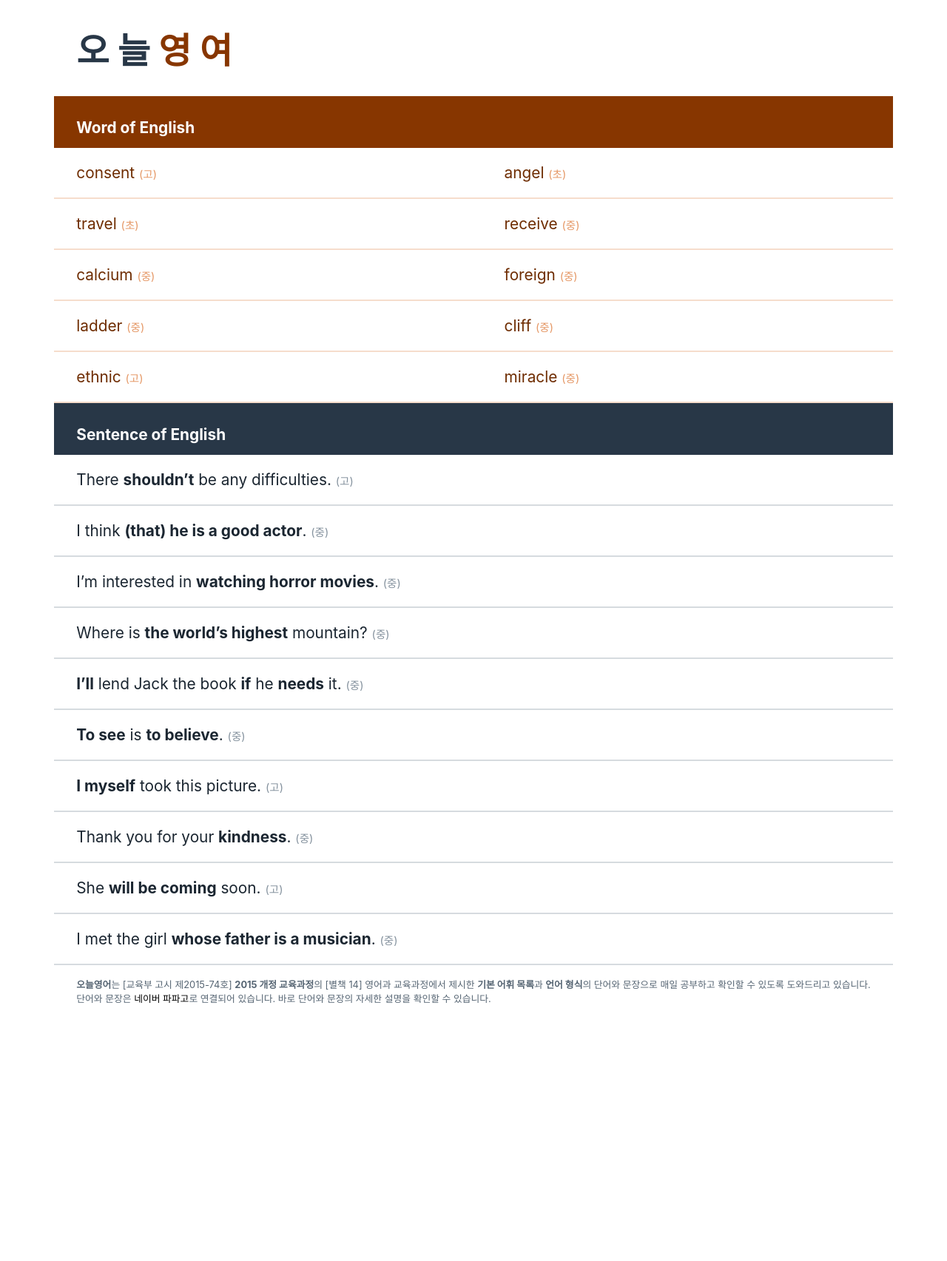
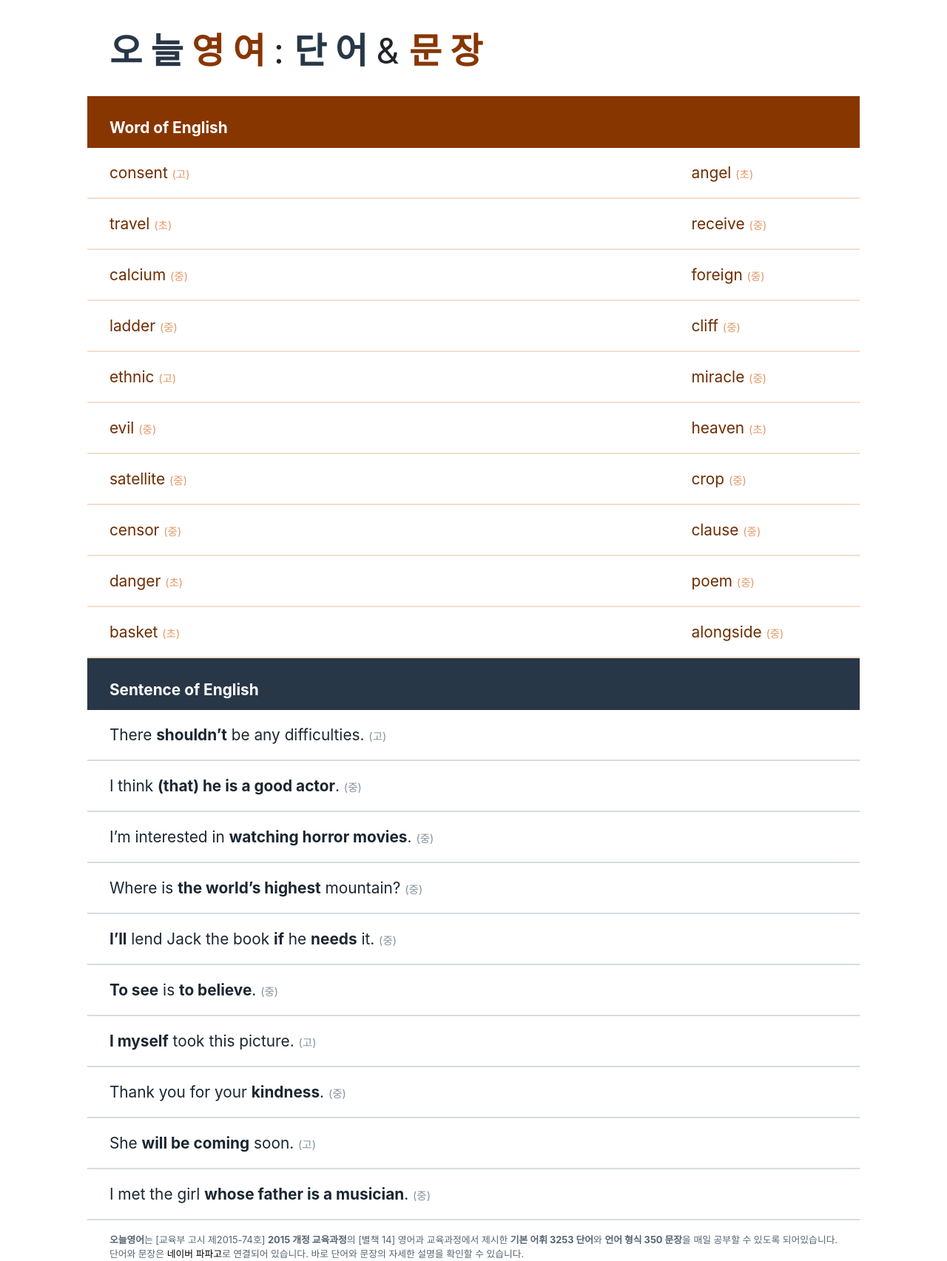
Before and after one commit to jacealan/Jace, a Django app: page /eng/ in a window 1280 px wide. Shown: the whole page at 74% size. Before the commit the page ends 1356 px from the top, so only its background shows below. Run offline with Django 3.2, Linux system fonts and the light colour scheme; data comes from the database, SQL or seed files in the repository; some libraries are stand-ins or nearby versions.

Commit message:
modified

```diff
--- a/eng/templates/eng/eng_today.html
+++ b/eng/templates/eng/eng_today.html
@@ -23,9 +23,14 @@
 
     {% if word_list %}
     <table>
-        <tr><td colspan="2" style="font-size:3em;padding:30;">
+        <tr>
+            <td style="font-size:3em;padding:30;">
             <span style="color:#283747;"><b> 오 늘 </b></span><span style="color:#873600;"><b> 영 여 </b></span>
-         </td></tr>
+            {# </td>#}
+            {# <td style="font-size:3em;padding:30;">#}
+            : <span style="color:#283747;"><b> 단 어 </b></span> & <span style="color:#873600;"><b> 문 장 </b></span>
+            </td>
+         </tr>
         <tr>
             <td colspan="2" bgcolor="#873600" style="color:white;padding-top:30;padding-bottom:15 ;" height="50"><b>Word of English</b></td>
         </tr>
@@ -101,8 +106,8 @@
         {% endfor %}
         <tr><td colspan="2" style="font-size:0.8em;color:#566573;">
             <br><b>오늘영어</b>는 [교육부 고시 제2015-74호] <b>2015 개정 교육과정</b>의
-            [별책 14] 영어과 교육과정에서 제시한 <b>기본 어휘 목록</b>과 <b>언어 형식</b>의
-            단어와 문장으로 매일 공부하고 확인할 수 있도록 도와드리고 있습니다.
+            [별책 14] 영어과 교육과정에서 제시한 <b>기본 어휘 3253 단어</b>와 <b>언어 형식 350 문장</b>을
+            매일 공부할 수 있도록 되어있습니다.
             <br>단어와 문장은 <a href="http://translate.naver.com">네이버 파파고</a>로 연결되어 있습니다.
             바로 단어와 문장의 자세한 설명을 확인할 수 있습니다.
         </td></tr>
--- a/eng/views.py
+++ b/eng/views.py
@@ -7,6 +7,6 @@ def eng_today(request):
 
     # sentence_list[2]= Sentences.objects.filter(pk=2)
     sentence_list = Sentences.objects.all().order_by('?')[:10]
-    word_list = Words.objects.all().order_by('?')[:10]
+    word_list = Words.objects.all().order_by('?')[:20]
     context = {'sentence_list': sentence_list, 'word_list': word_list}
     return render(request, 'eng/eng_today.html', context)
```
